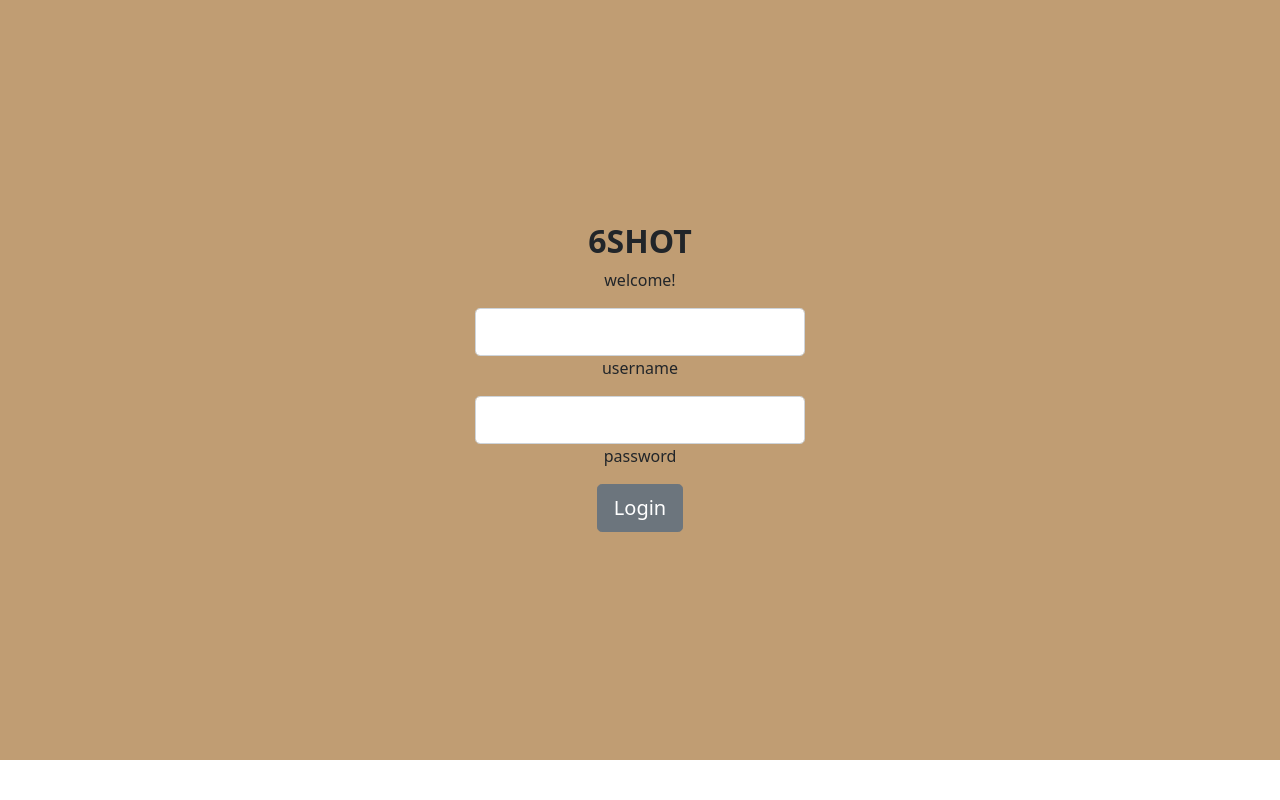
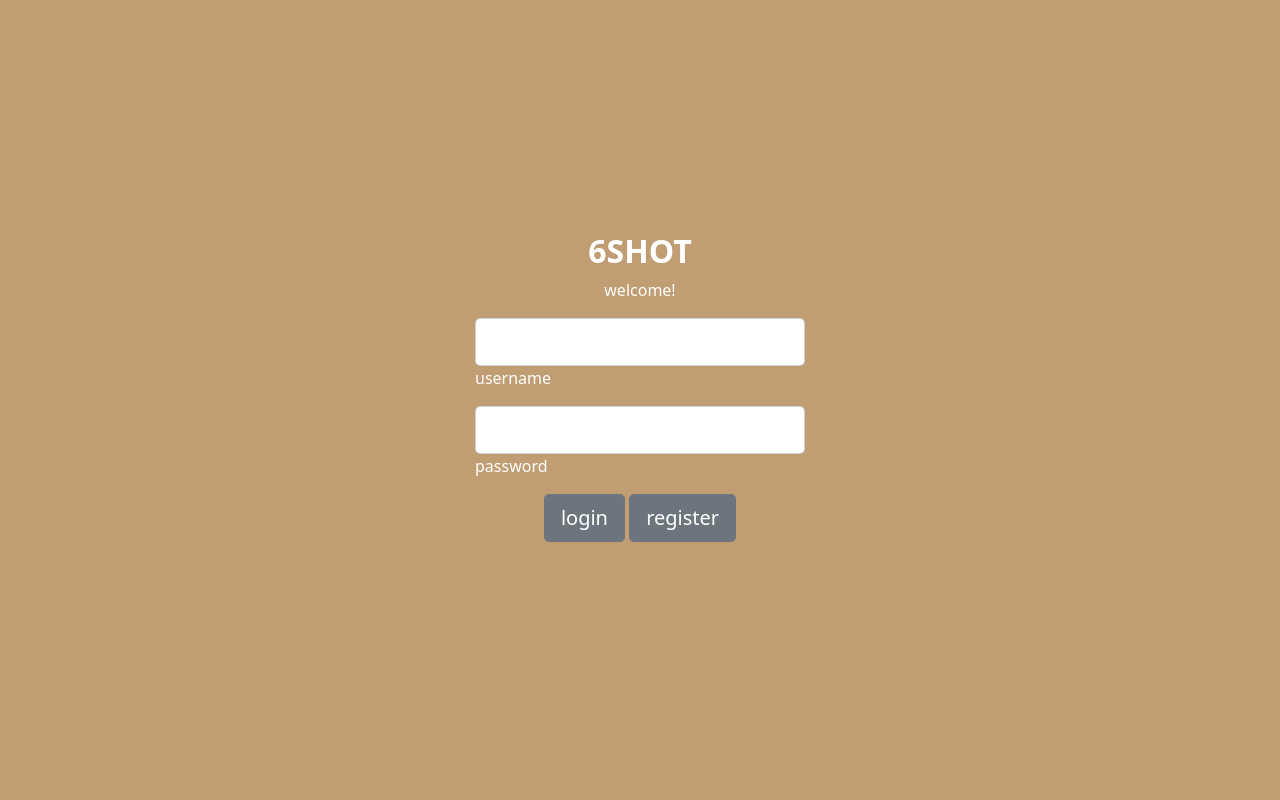
Before and after one commit to sixshotapp/web-app, a Flask app: page / in a window 1280 px wide. Run offline with Flask 2, Linux system fonts and the light colour scheme.

Commit message:
Update index.html

```diff
--- a/templates/index.html
+++ b/templates/index.html
@@ -7,28 +7,30 @@
 {% block body %}
 <div style="background-color:#C09D73">
   <div class="container">
-    <div style="height: 95vh">
+    <div style="height: 100vh">
       <div class="row h-25"></div>
       <div class="row h-50">
         <div class="col">
           <div class="d-flex p-2 justify-content-center align-items-center">
             <div class="mb-md-4 mt-md-4">
 
-              <h2 class="fw-bold mb-2 text-center text-uppercase">6Shot</h2>
-              <p class="text-center text-50 mb-">welcome!</p>
-              <div class="form-outline form-white text-center mb-2">
-                <input type="email" id="typeEmailX" class="form-control form-control-lg" />
+              <h2 class="fw-bold mb-2 text-white text-center text-uppercase">6Shot</h2>
+              <p class="text-center text-white text-50 mb-">welcome!</p>
+              <div class="form-outline text-white form-white text-left mb-2">
+                <input type="text" id="typeEmailX" class="form-control form-control-lg" />
                 <label class="form-label" for="typeEmailX">username</label>
               </div>
 
-              <div class="form-outline form-white text-center mb-2">
+              <div class="form-outline text-white form-white text-left mb-2">
                 <input type="password" id="typePasswordX" class="form-control form-control-lg" />
                 <label class="form-label" for="typePasswordX">password</label>
               </div>
-
-              <div class="form-outline form-white text-center mb-2">
-                <button class="btn btn-secondary btn-lg" type="submit">Login</button>
-              </div>
+              <form id="login-form" action="/menu" method="POST">
+                <div class="form-outline form-white text-center mb-2">
+                  <button class="btn btn-secondary btn-lg" type="submit">login</button>
+                  <a href="/register" class="btn btn-secondary btn-lg" rol="button" >register</a>
+                </div>
+              </form>
             </div>
           </div>
         </div>
```
